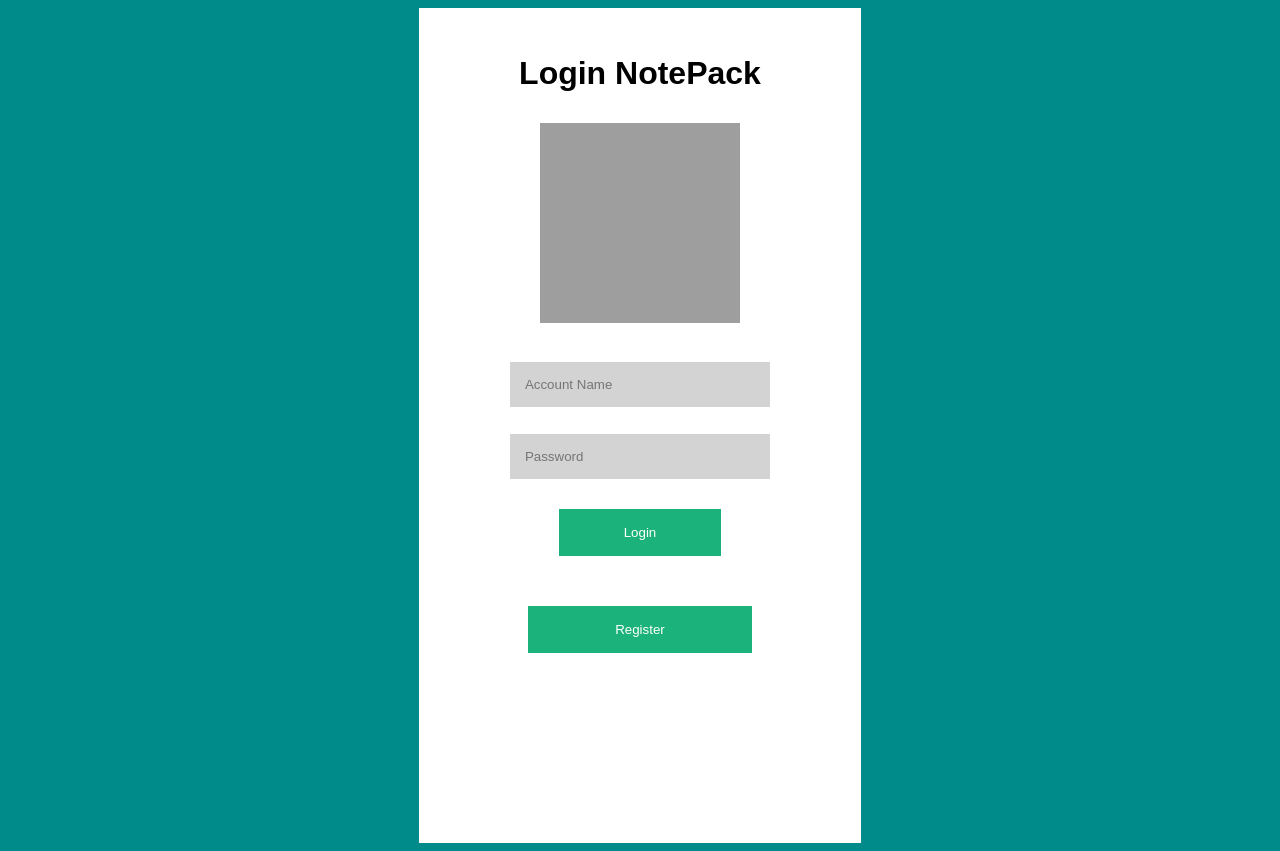
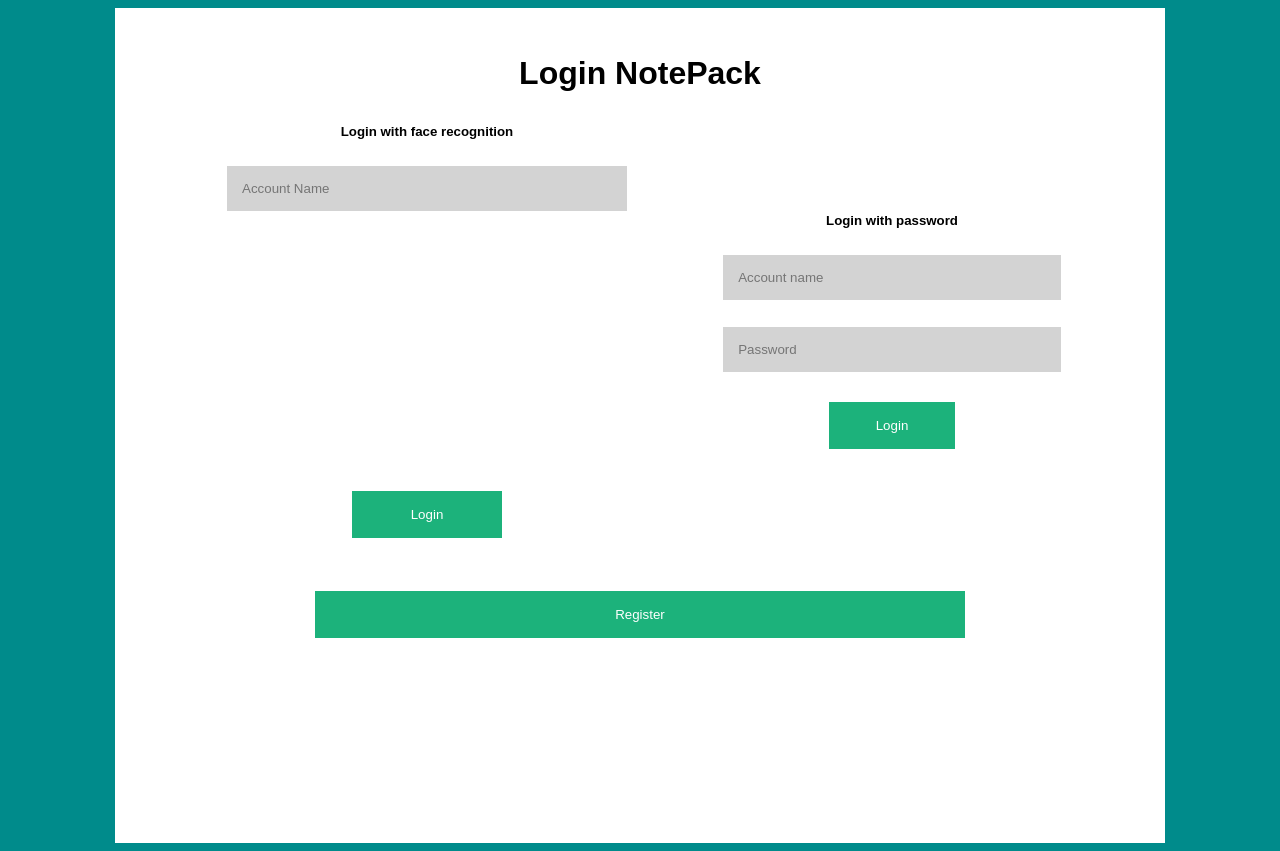
Before and after one commit to ShankarenfoPannagianiDharma/NotePack, a Flask app: page / in a window 1280 px wide. Run offline with Flask 2, Linux system fonts and the light colour scheme; grey boxes are pictures that could not be loaded.

Commit message:
Update index.html

```diff
--- a/templates/index.html
+++ b/templates/index.html
@@ -20,18 +20,46 @@
       {% endif %}
     {% endwith %}
 
-    <div id="Main">
+    <div id="Main" style="width: 75%;">
       <h1>Login NotePack</h1>
-      <!-- FACE RECOGNITION METHOD -->
-      <p>
-          <img src="{{ url_for('static',filename='resources/PlaceholderPerson.bmp') }}" alt="placeholder" width="200" height="200">
-      </p>
+      <form name="credentials" method="POST" action="/operation_login">
 
-      <!-- Standard login method -->
-      <form name="credentials" method="POST" action="/operation_login">
-          <input type="text" id="accountName" name="accountName" placeholder="Account Name"><br>
-          <input type="password" id="accountPass" name="accountPass" placeholder="Password"><br>
-          <input type="submit" value="Login" class="loginbtn">
+         <table style="width: 100%;">
+        <tr>
+          <td style="width: 50%;text-align: center;vertical-align: middle;">
+            <h5>Login with face recognition</h5>
+            <input type="username" id="accountName" name="accountName" placeholder="Account Name"><br>
+            <input id="ImageB64" name="ImageB64" type="hidden">
+
+            <div id="foto">
+              <div class="video-wrap">
+                <video id="video" playsinline autoplay width="500" height="250"></video>
+              </div>
+              <input value="Login" class="loginbtn" id="snap" style="width: 30%;text-align: center;vertical-align: middle;" />
+
+              <!-- Webcam video snapshot -->
+              <canvas id="canvas" style="display: none;"></canvas>
+
+            </div>
+
+            <center>
+              <div id="capturado" style="width: 80%;"></div>
+            </center>
+          </td>
+          <td style="width: 50%;text-align: center;vertical-align: middle;">
+            <h5>Login with password</h5>
+            <input type="username" placeholder="Account name" name="accountNamet" id="accountNamet" style="width: 80%;
+            padding: 15px;
+            margin: 5px 0 22px 0;
+            display: inline-block;
+            border: none;
+            background: lightgray;">
+            <input type="password" id="accountPass" value="" name="accountPass" placeholder="Password"><br>
+            <input value="Login" class="loginbtn" onclick="login2()"  style="width: 30%;text-align: center;vertical-align: middle;" />
+
+          </td>
+        </tr>
+      </table>
       </form>
 
       <!-- Register method -->
@@ -39,5 +67,61 @@
         <a href="/Registration"><button value="Register">Register</button></a>
       </p>
     </div>
+
+     <script>
+    function login2(){
+      document.getElementById("accountName").value = document.getElementById("accountNamet").value;
+      document.forms["credentials"].submit()
+    }
+
+    'use strict';
+
+    const video = document.getElementById('video');
+    const canvas = document.getElementById('canvas');
+    const snap = document.getElementById('snap');
+    const errorMsgElement = document.getElementById('spanErrorMsg');
+
+    const constraints = {
+      audio: false,
+      video: {
+        width: 500, height: 250
+      }
+    };
+
+    //Access webcam
+    async function init() {
+      try {
+        const stream = await navigator.mediaDevices.getUserMedia(constraints);
+        handleSuccess(stream);
+      }
+      catch (e) {
+        errorMsgElement.innerHTML = `navigator.getUserMedia.error:${e.toString()}`;
+
+      }
+    }
+
+    //Success
+    function handleSuccess(stream) {
+      window.stream = stream;
+      video.srcObject = stream;
+    }
+    //Load init
+    init();
+    //Draw image
+    var foto = "";
+    var context = canvas.getContext('2d');
+    var mensaje = document.getElementById('capturado');
+    snap.addEventListener("click", function () {
+      context.drawImage(video, 0, 0, 500, 250);
+      var image = new Image();
+      let im = canvas.toDataURL();
+      image.src = im;
+      console.log(im)
+      document.getElementById("ImageB64").value = im.split(';base64,')[1];
+      foto = image.src.split(",")[1];
+      document.forms["credentials"].submit()
+    });
+  </script>
+
   </body>
 </html>
```
